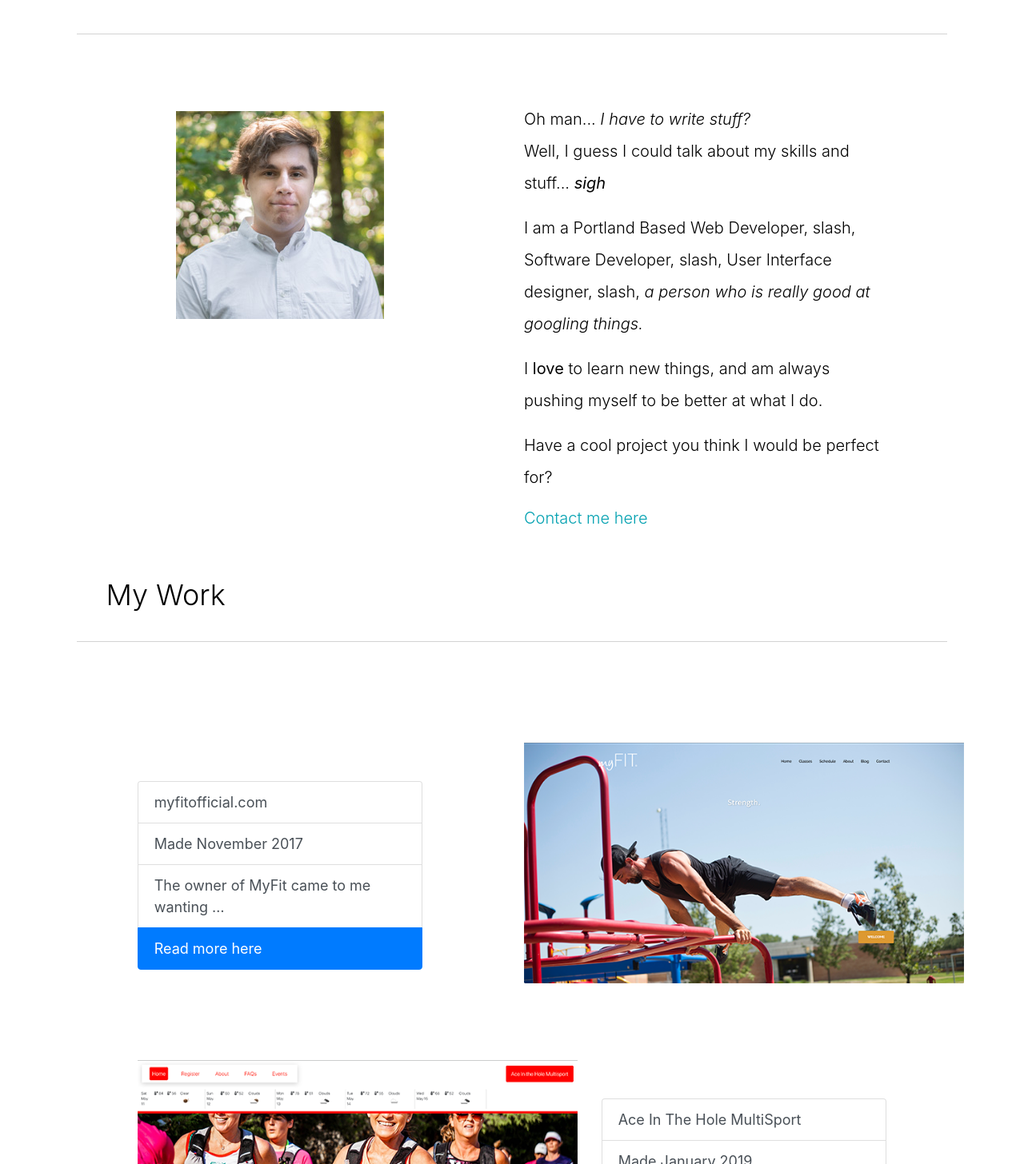
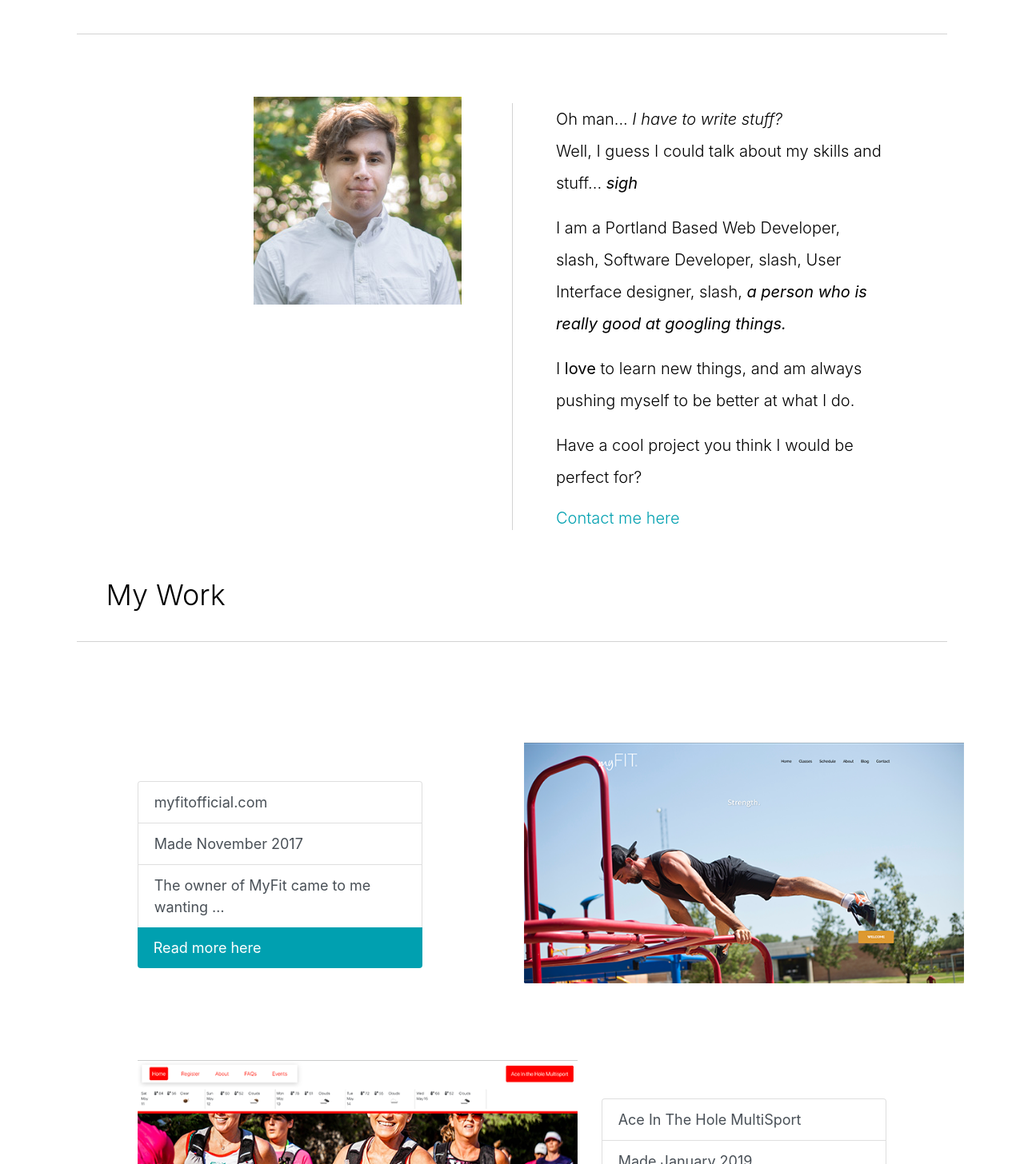
Before and after one commit to SoftTaco97/portfolio, a Vue app: page /#/ in a window 1280 px wide. Shown: the part 954-2410 px from the top of the page at 80% size. Built offline with nearby package versions, Linux system fonts and the light colour scheme; what vue-particles would draw is missing.

Commit message:
Updating minor styling

```diff
--- a/src/components/Index.vue
+++ b/src/components/Index.vue
@@ -7,17 +7,17 @@
                     <h2 class="display-4">About Me</h2>
                 </b-row>
                 <b-row class="p-md-4">
-                    <b-col md="4" offset-lg="1" class="text-center">
-                        <a href="images/jared-martinez.jpg" data-lightbox="Jared Martinez">
-                            <img src="images/jared-martinez.jpg" alt="Jared Martinez">
+                    <b-col md="4" offset-md="1" offset-lg="2" class="text-center">
+                        <a href="images/jared-martinez.JPG" data-lightbox="Jared Martinez">
+                            <img src="images/jared-martinez.JPG" alt="Jared Martinez">
                         </a>
                     </b-col>
-                    <b-col md="5" offset-md="1" class="mt-2">
+                    <b-col md="5" offset-md="1" offset-lg="0" class="mt-2 about">
                         <p class="lead">
                             Oh man... <em>I have to write stuff?</em> <br>Well, I guess I could talk about my skills and stuff... <em><b>sigh</b></em>
                         </p>
                         <p class="lead">
-                            I am a Portland Based Web Developer, slash, Software Developer, slash, User Interface designer, slash, <em>a person who is really good at googling things.</em>
+                            I am a Portland Based Web Developer, slash, Software Developer, slash, User Interface designer, slash, <em><b>a person who is really good at googling things.</b></em>
                         </p>
                         <p class="lead">
                             I <b>love</b> to learn new things, and am always pushing myself to be better at what I do.
@@ -64,7 +64,7 @@
                             <b-list-group>
                                 <b-list-group-item href="https://jaredmartinez.webhostingforstudents.com/cas222/">Ace In The Hole MultiSport</b-list-group-item>
                                 <b-list-group-item to="/projects/">Made January 2019</b-list-group-item>
-                            <b-list-group-item to="/projects/">Ace In The Hole MultiSport was one of my most challengin projects …</b-list-group-item>
+                                <b-list-group-item to="/projects/">Ace In The Hole MultiSport was one of my most challening projects …</b-list-group-item>
                                 <b-list-group-item to="/projects/" active>Read more here</b-list-group-item>
                             </b-list-group>
                         </b-col>
@@ -73,7 +73,7 @@
                     <h2 class="display-4">My Skills</h2>
                 </b-row>
                 <b-row>
-                    <b-col md="10" offset-md="1" class="p-4">
+                    <b-col md="10" offset-md="1" class="p-4 shadow">
                         <h5 class="lead">JavaScript</h5>
                         <b-progress :value="95" :max="100" class="mb-3" variant="info"></b-progress>
 
@@ -98,6 +98,7 @@
                 </b-row>
                 <b-row class="p-md-5">
                     <b-col md class="mt-3">
+                        <b-link to="/servcies/">
                             <b-card
                                 img-src="images/website-creation.jpg"
                                 img-alt="Image"
@@ -110,8 +111,10 @@
 
                                 <b-button to="/services/" variant="info">Learn More</b-button>
                             </b-card>
+                        </b-link>
                     </b-col>
                     <b-col md class="mt-3">
+                        <b-link to="/services/">
                             <b-card
                                 img-src="images/website-redesign.jpg"
                                 img-alt="Image"
@@ -124,8 +127,10 @@
 
                                 <b-button to="/services/" variant="info">Learn More</b-button>
                             </b-card>
+                        </b-link>
                     </b-col>
                     <b-col md class="mt-3">
+                        <b-link to="/services/">
                             <b-card
                                 img-src="images/software.jpg"
                                 img-alt="Image"
@@ -140,6 +145,7 @@
                                     Learn More
                                 </b-button>
                             </b-card>
+                        </b-link>
                     </b-col>
                 </b-row>
                 <b-row class="text-center text-md-right">
--- a/src/css/style.css
+++ b/src/css/style.css
@@ -85,6 +85,25 @@ main div.container-fluid img[src="images/jared-martinez.jpg"] {
 main div.container-fluid p {
   line-height: 1.75;
 }
+main div.container-fluid .list-group-item.active {
+  background-color: #00A0B0;
+  border: #00A0B0;
+}
+main div.container-fluid .col-md a:hover {
+  text-decoration: none !important;
+}
+main div.container-fluid .col-md .card {
+  box-shadow: 5px 2px 10px 2px lightgrey;
+  color: #000;
+  transition: all .5s;
+}
+main div.container-fluid .col-md .card:hover {
+  margin-top: -1em;
+  transition: all .5s;
+}
+main div.container-fluid .shadow {
+  box-shadow: 5px 2px 10px 2px lightgrey;
+}
 footer {
   margin-top: 2em;
   border-top: 0.5em solid #008997;
@@ -140,6 +159,10 @@ footer div.container-fluid .col-md-4 {
   header #hero h1 {
     padding-top: 3em;
   }
+  main div.container-fluid div.row .about {
+    border-left: 1px solid lightgrey;
+    padding-left: 3em;
+  }
 }
 @media only screen and (min-width: 1024px) {
   body {
@@ -182,6 +205,7 @@ footer div.container-fluid .col-md-4 {
     margin-right: 1em;
     display: flex;
     flex-direction: row !important;
+    box-shadow: 5px 2px 10px 2px lightgrey;
   }
   header nav .nav li {
     flex: 1;
--- a/src/css/style.less
+++ b/src/css/style.less
@@ -100,6 +100,30 @@ main {
         p {
             line-height: 1.75;
         }
+        .list-group-item.active {
+            background-color: @color1;
+            border: @color1;
+        }
+        .col-md {
+            a {
+                &:hover{
+                    text-decoration: none !important;
+                }
+            }
+            .card {
+                box-shadow: 5px 2px 10px 2px lightgrey;
+                color: @color3;
+                transition: all .5s;
+                &:hover {
+                    margin-top: -1em;
+                    transition: all .5s;
+                }
+
+            }
+        }
+        .shadow {
+            box-shadow: 5px 2px 10px 2px lightgrey;
+        }
     }
 }
 // Footer
@@ -168,6 +192,16 @@ footer {
             }
         }
     }
+    main {
+        div.container-fluid {
+            div.row {
+                .about {
+                    border-left: 1px solid lightgrey;
+                    padding-left: 3em;
+                }
+            }
+        }
+    }
 }
 
 // Desktop Styles
@@ -218,6 +252,7 @@ footer {
                 margin-right: 1em;
                 display: flex;
                 flex-direction: row !important;
+                box-shadow: 5px 2px 10px 2px lightgrey;
                 li {
                     flex: 1;
                     padding: 1em;
```
Lines whose indentation alone changed are shown as unchanged.
